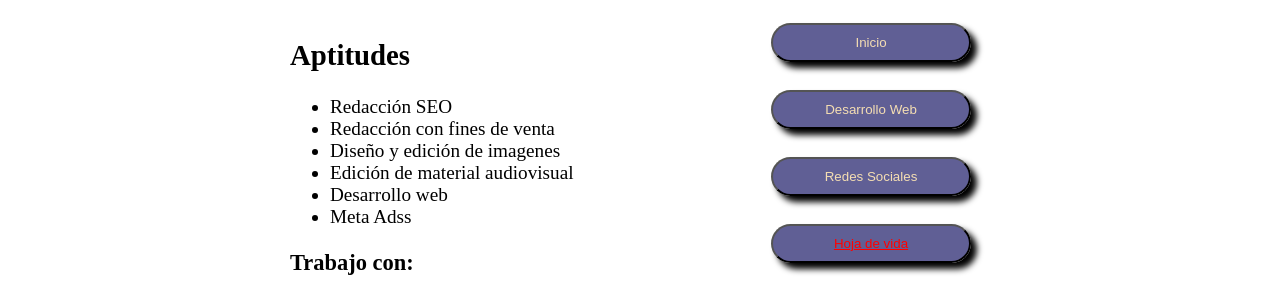
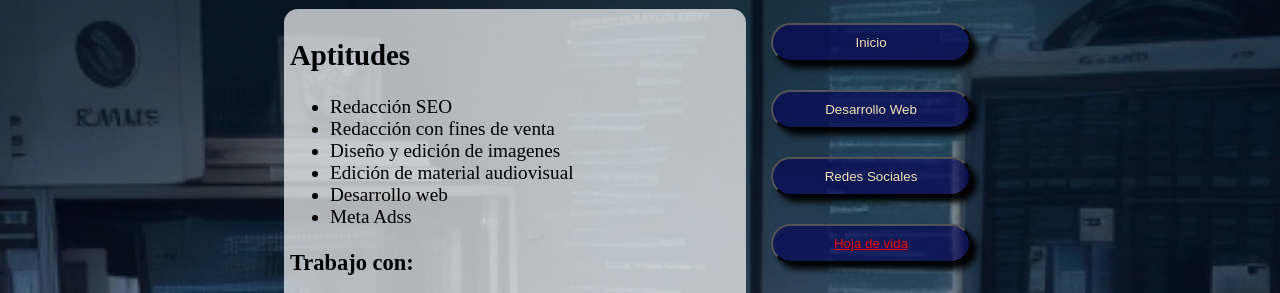
Before and after one commit to frederickcorredor/presentacion, a plain HTML site: page index.html in a window 1280 px wide. Shown: the part 104-397 px from the top of the page. Drawn offline with Linux system fonts and the light colour scheme.

Commit message:
Update style.css

```diff
--- a/style.css
+++ b/style.css
@@ -1,5 +1,5 @@
 body{
-    background-image:url(images/DreamShaper_v7_image_of_a_web_programmers_office_to_put_in_the_3-_1_.webp);
+    background-image:url(DreamShaper_v7_image_of_a_web_programmers_office_to_put_in_the_3-_1_.webp);
     background-size: cover;
     background-attachment: fixed;
 }
```
